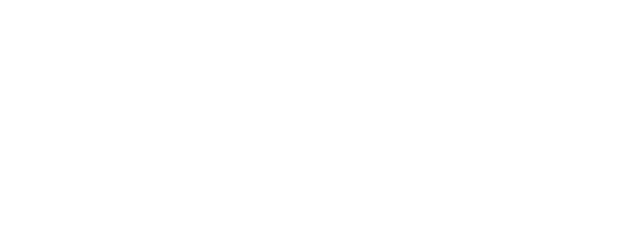
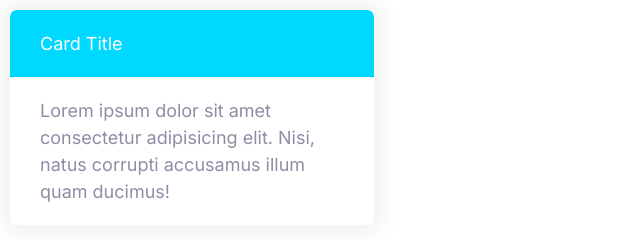
Before and after one commit to Seba0702/Moshify, a plain HTML site: page index.html in a window 1280 px wide. Shown: the whole page, without its empty margins (0-640 px from the left). Drawn offline with Linux system fonts and the light colour scheme.

Commit message:
Add card component and styles.

```diff
--- a/css/styles.css
+++ b/css/styles.css
@@ -290,3 +290,26 @@ a {
     font-size: 1.5rem;
   }
 }
+
+/* Cards */
+
+.card {
+  border-radius: 7px;
+  box-shadow: 0 0 20px 10px #f3f3f3;
+  overflow: hidden;
+}
+
+.card__header,
+.card__body {
+  padding: 2rem 3rem;
+}
+
+.card--primary .card__header {
+  background: var(--color-primary);
+  color: white;
+}
+
+.card--secondary .card__header {
+  background: var(--color-secondary);
+  color: white;
+}
--- a/index.html
+++ b/index.html
@@ -13,5 +13,15 @@
     <link rel="stylesheet" href="css/normalize.css" />
     <link rel="stylesheet" href="css/styles.css" />
   </head>
-  <body></body>
+  <body>
+    <div style="width: 30%; padding: 1rem">
+      <div class="card card--secondary">
+        <header class="card__header">Card Title</header>
+        <div class="card__body">
+          Lorem ipsum dolor sit amet consectetur adipisicing elit. Nisi, natus
+          corrupti accusamus illum quam ducimus!
+        </div>
+      </div>
+    </div>
+  </body>
 </html>
```
